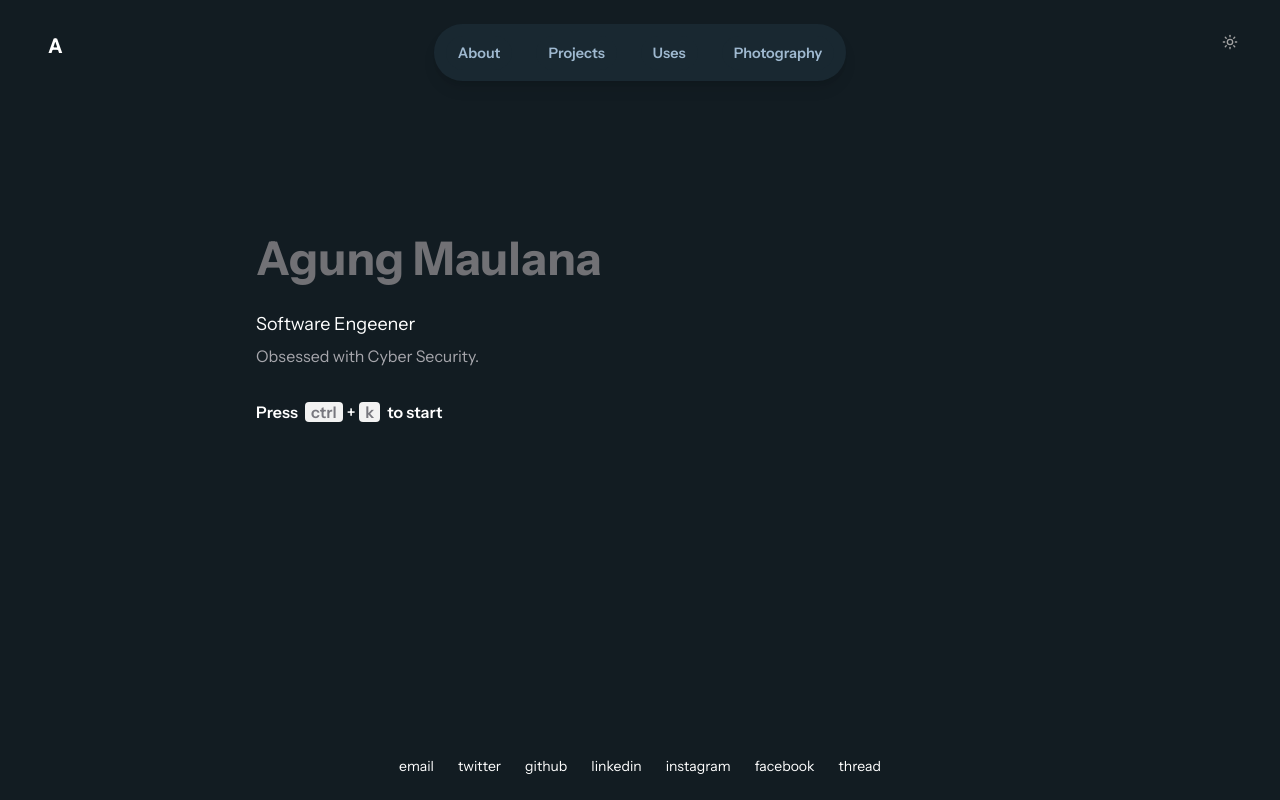
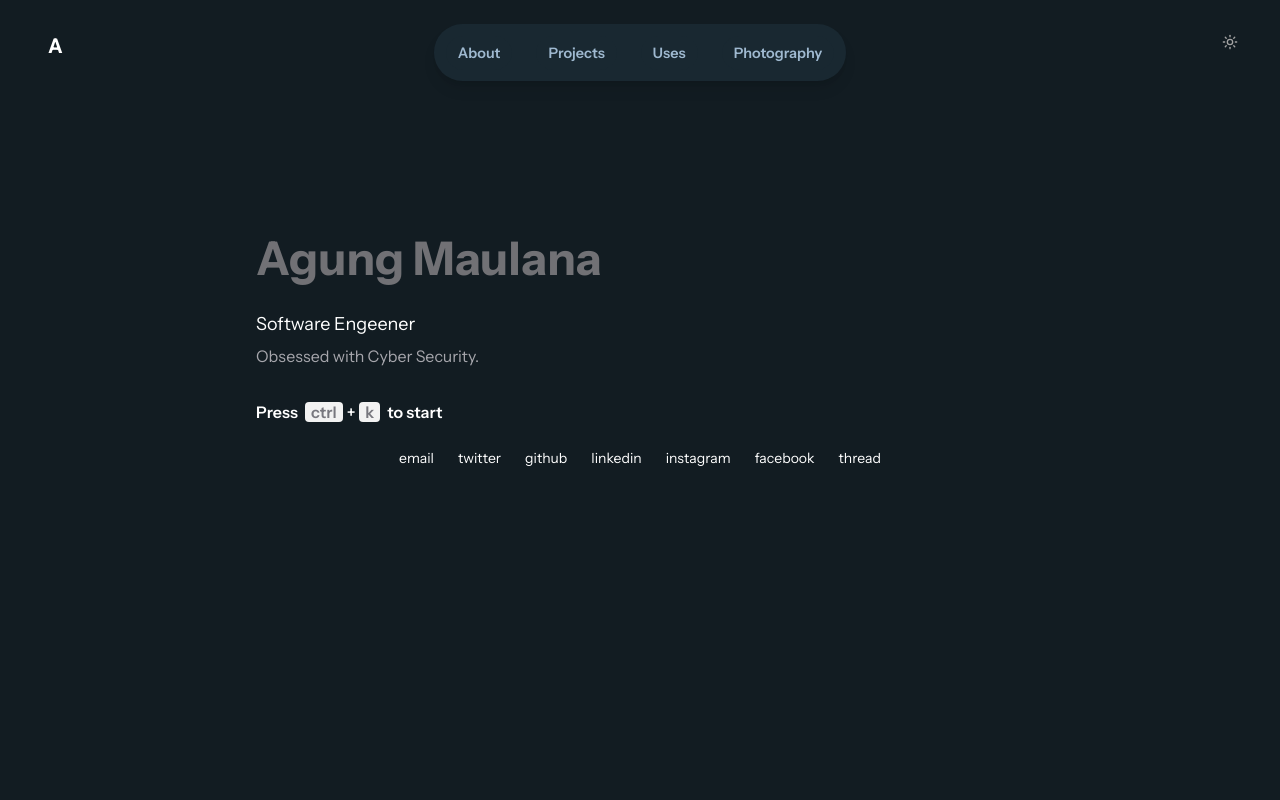
Before and after one commit to rust142/rust142.github.io, an Astro site: page / in a window 1280 px wide. Built offline with nearby package versions, Linux system fonts and the light colour scheme; Astro itself is replaced by a stand-in of ours.

Commit message:
feat: update footer

```diff
--- a/src/components/footer/Footer.vue
+++ b/src/components/footer/Footer.vue
@@ -7,7 +7,8 @@ defineComponent({
 </script>
 
 <template>
-  <div class="p-6 w-full fixed bottom-0 flex justify-center gap-6 text-white text-sm border-transparent bg-transparent">
+  <div
+    class="p-6 w-full flex justify-center gap-6 text-[#192831] dark:text-white text-sm border-transparent bg-transparent">
     <a href="/email"><span>email</span></a>
     <a href="/twitter"><span>twitter</span></a>
     <a href="/github"><span>github</span></a>
```
